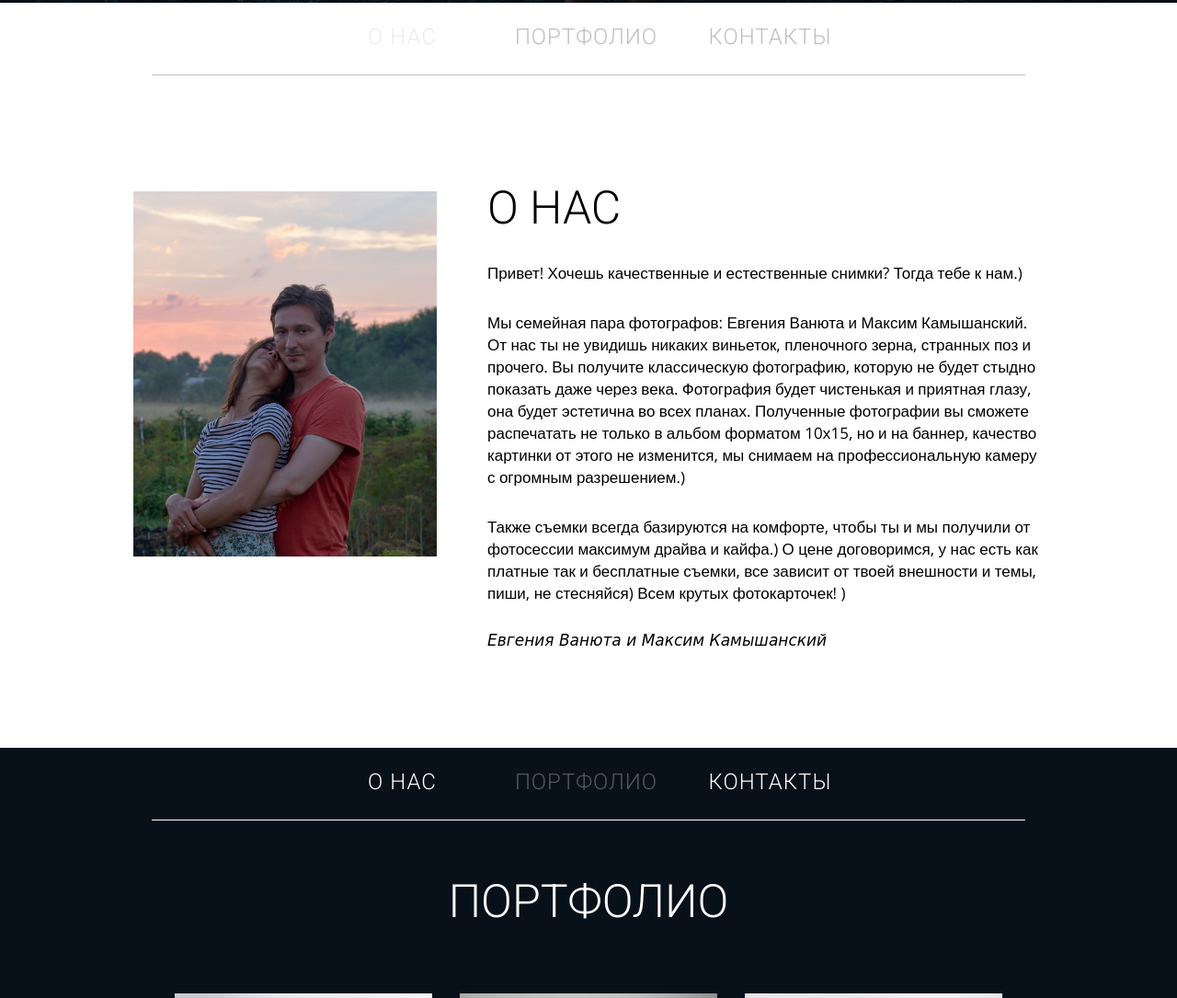
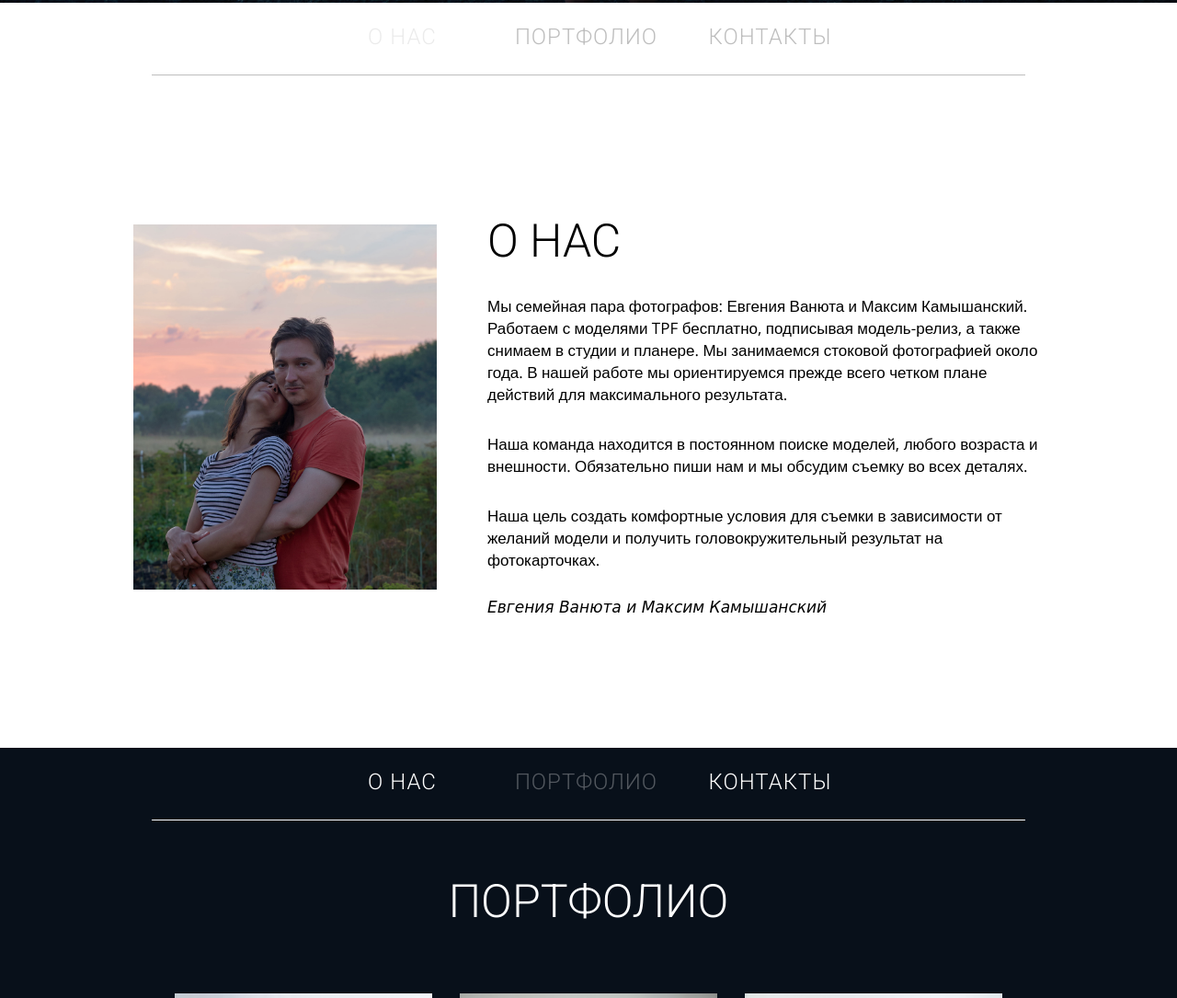
Before and after one commit to existmodel/photographer.github.io, a plain HTML site: page index.html in a window 1280 px wide. Shown: the part 797-1882 px from the top of the page at 92% size. Drawn offline with nearby package versions, Linux system fonts and the light colour scheme; a web font is replaced by a local one.

Commit message:
Production  version

```diff
--- a/index.html
+++ b/index.html
@@ -64,15 +64,13 @@
         </nav>
         <div class="about-us__description">
           <h2 class="about-us__title">О нас</h2>
-          <p class="about-us__text">Привет! Хочешь качественные и естественные снимки? Тогда тебе к нам.)</p>
           <p class="about-us__text">
-          Мы семейная пара фотографов: Евгения Ванюта и Максим Камышанский.
-          От нас ты не увидишь никаких виньеток, пленочного зерна, странных поз и прочего. Вы получите классическую фотографию, которую не будет стыдно показать даже через века. Фотография будет чистенькая и приятная глазу, она будет эстетична во всех планах.
-          Полученные фотографии вы сможете распечатать не только в альбом форматом 10x15, но и на баннер, качество картинки от этого не изменится, мы снимаем на профессиональную камеру с огромным разрешением.)
-          </p>
-          <p class="about-us__text"> Также съемки всегда базируются на комфорте, чтобы ты и мы получили от фотосессии максимум драйва и кайфа.)
-            О цене договоримся, у нас есть как платные так и бесплатные съемки, все зависит от твоей внешности и темы, пиши, не стесняйся)
-            Всем крутых фотокарточек! )
+            Мы семейная пара фотографов: Евгения Ванюта и Максим Камышанский.
+          Работаем с моделями TPF бесплатно, подписывая модель-релиз, а также снимаем в студии и планере. Мы занимаемся стоковой фотографией около года. В нашей работе мы ориентируемся прежде всего четком плане действий для максимального результата.
+          <p class="about-us__text">
+          Наша команда находится в постоянном поиске моделей, любого возраста и внешности. Обязательно пиши нам и мы обсудим съемку во всех деталях.
+          <p class="about-us__text">
+          Наша цель создать комфортные условия для съемки в зависимости от желаний модели и получить головокружительный результат на фотокарточках.
           </p>
           <cite class="about-us__author">Евгения Ванюта и Максим Камышанский</cite>
         </div>
```
